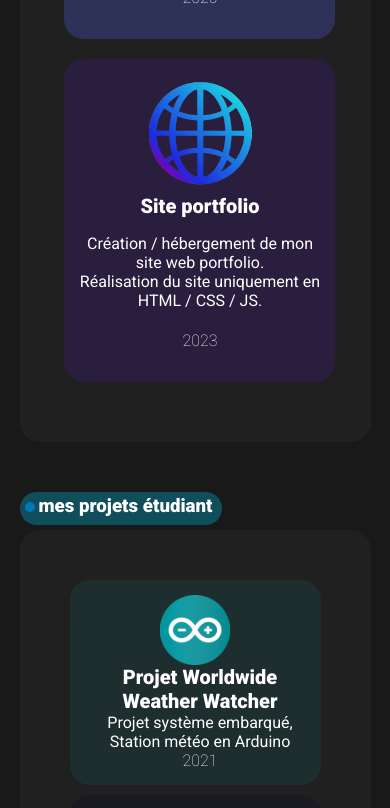
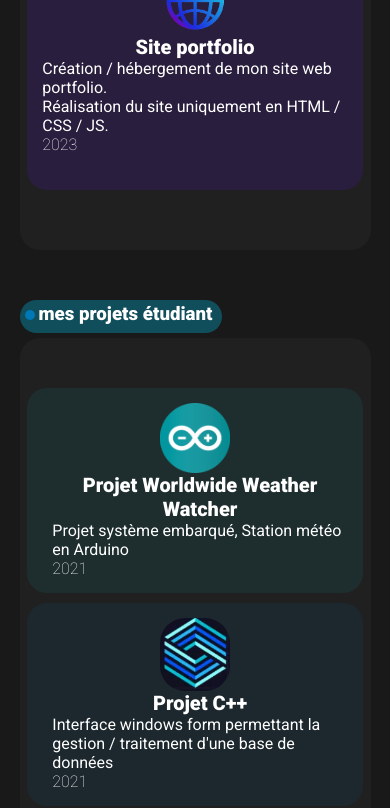
Before and after one commit to AntoninMart/portolio, a plain HTML site: page index.html in a window 390 px wide. Shown: the part 1780-2588 px from the top of the page. Drawn offline with nearby package versions, Linux system fonts and the light colour scheme.

Commit message:
update on responsive

```diff
--- a/index.html
+++ b/index.html
@@ -140,7 +140,7 @@
         <span class="circle" id="ProjetsC"></span>
         <h3 class="DivTypeSectionTitle">mes projets&nbsp;</h3>
     </div>
-    <section>
+    <section id="idSectionProjet">
         <div class="lineBoxeMyProject">
             <div class="BoxMyProject" id="dumbot">
                 <img src="images/discord.webp" alt="" class="BoxeMyProjectImg">
@@ -174,7 +174,7 @@
         <span class="circle" id="ProjetsCesiC"></span>
         <h3 class="DivTypeSectionTitle">mes projets étudiant &nbsp;</h3>
     </div>
-    <section>
+    <section id="idSectionProjetCesi">
         <div class="boxeCesiProjet", id="arduino">
             <img src="images/arduino.webp" alt="">
             <div class="ContentBoxCesiProjet">
@@ -269,7 +269,7 @@
         <span class="circle" id="ExperienceC"></span>
         <h3 class="DivTypeSectionTitle">expériences&nbsp;</h3>
     </div>
-    <section>
+    <section id="idSectionExperience">
         <div class="boxeXp" id="inetumXp">
             <img src="images/inetum_logo.webp" alt="logoInetum" class="boxeXpImg">
             <div class="ContentXp">
--- a/style/dark.css
+++ b/style/dark.css
@@ -106,7 +106,7 @@ button.sectionAboutButton{
 }
 
 #poo {
-    background-color: #1211245f;
+    background-color: #1d282e;
 }
 
 #stageo {
@@ -182,7 +182,7 @@ button.sectionAboutButton{
 }
 
 #inetumStageXp{
-    background-color: #1f2e4465;
+    background-color: #05b5a32a;
 }
 
 #VendangeBeaudoin{
--- a/style/light.css
+++ b/style/light.css
@@ -102,7 +102,7 @@ button.sectionAboutButton{
 }
 
 #poo {
-    background-color: #1211242d;
+    background-color: #e7f3f8;
 }
 
 #stageo {
@@ -178,7 +178,7 @@ button.sectionAboutButton{
 }
 
 #inetumStageXp{
-    background-color: #1f2e4465;
+    background-color: #05b5a32a;
 }
 
 #VendangeBeaudoin{
--- a/style/style.css
+++ b/style/style.css
@@ -294,6 +294,15 @@ button.sectionAboutButton{
     margin-bottom: 10px;
 }
 
+.BoxMyProject p {
+    text-align: left;
+}
+
+.BoxMyProject h4 {
+    margin-top: 0;
+    text-align: left;
+}
+
 .BoxMyProject a {
     margin: 0;
     font-weight: bold;
@@ -310,9 +319,21 @@ button.sectionAboutButton{
     max-width: 150px;
 }
 
-/* .ContentBoxMyProject {
-    text-align: left;
-} */
+#portfolioProject a {
+    transition-duration: 300ms;
+}
+
+#portfolioProject a:hover {
+    color: #1b33df;
+}
+
+#dumbot a {
+    transition-duration: 300ms;
+}
+
+#dumbot a:hover {
+    color: #5964f4;
+}
 
 /*############################################################*/
 /*################# SECTION PROJETS CESI #####################*/
@@ -486,18 +507,29 @@ button.sectionAboutButton{
 }
 
 @media screen and (max-width: 1068px) {
+
+    /*Responsive générale*/
     section {
         margin-left: 5vw;
         margin-right: 5vw;
     }
+
     .DivTypeSection {
         margin-left: 5vw;
     }
+
+    /*Responsive Header*/
+    .ProfilPicture {
+        width: 10%;
+    }
+
+    /*Responsive about me*/
     .containerAnimation {
         margin-left: 5vw;
         margin-right: 5vw;
     }
 
+    /*Responsive information*/
     .ContainerAnimationInformation {
         margin-left: 5vw;
         margin-right: 5vw;
@@ -509,32 +541,30 @@ button.sectionAboutButton{
         padding-right: 5%;
     }
 
-    .BoxMyProject {
-        width: 100%;
-        margin-left: -2%;
-    }
-
-    .DivTypeSection {
-        margin-left: 5vw;
-    }
+    /*Responsive Parcours*/
     .LineBoxParcours{
         flex-direction: column-reverse;
     }
+
     #sectionParcours {
         padding-left: 0;
     }
+
     .boxeParcours{
         width: 100%;
         height: 15vh;
         display: inline-block;
         margin-left: 0px;
     }
+
     .boxeParcoursImg{
         margin: 0;
         width: 20%;
         max-width: 100px;
         border-radius: 5px;
     }
+
+    /*Responsive Hobbies*/
     .LineBoxHobbies{
         flex-direction: column;
     }
@@ -551,13 +581,30 @@ button.sectionAboutButton{
         padding-left: 0;
     }
 
+    .boxeHobbiesImg {
+        max-width: 100px;
+    }
+
+    /*Responsive Experience*/
+
+    #idSectionExperience {
+        padding-left: 2%;
+        padding-right: 2%;
+    }
+
     .boxeXp {
         display: block;
         overflow: hidden;
         text-align: center;
         margin-left: auto;
         margin-right: auto;
+        width: auto;
         padding: 15px;
+    }
+
+    .boxeXp p {
+        text-align: left;
+        margin: 0;
     }
 
     .boxeXpImg {
@@ -573,15 +620,13 @@ button.sectionAboutButton{
         margin-right: auto;
     }
 
+    /*Responsive Competences*/
     #IdSectionCompetence {
         padding-left: 5px;
         padding-right: 15px;
     }
 
-    .ProfilPicture {
-        width: 10%;
-    }
-
+    /*Responsive Projet Cesi*/
     .boxeCesiProjet {
         display: flex;
         flex-direction: column;
@@ -592,16 +637,51 @@ button.sectionAboutButton{
         padding: 15px;
     }
 
+    .boxeCesiProjet p {
+        text-align: left;
+    }
+
+    .boxeCesiProjet h4 {
+        text-align: left;
+    }
+
     .boxeCesiProjet img {
         min-width: 70px;
     }
 
-    .boxeHobbiesImg {
-        max-width: 100px;
+    #idSectionProjetCesi {
+        padding-left: 2%;
+        padding-right: 2%;
+    }
+
+    /*Responsive Projets*/
+    #idSectionProjet {
+        padding-left: 2%;
+        padding-right: 2%;
+        overflow: hidden;
     }
 
     .lineBoxeMyProject {
         flex-direction: column;
+    }
+
+    .BoxMyProject {
+        padding: 15px;
+        white-space: normal;
+        margin-left: 0;
+        margin-right: 0;
+        width: auto;
+        overflow: hidden;
+    }
+
+    .BoxMyProject p{
+        padding : 0;
+        margin: 0;
+    }
+
+    .BoxeMyProjectImg {
+        width: 20%;
+        min-width: 70px;
     }
 
 }
```
